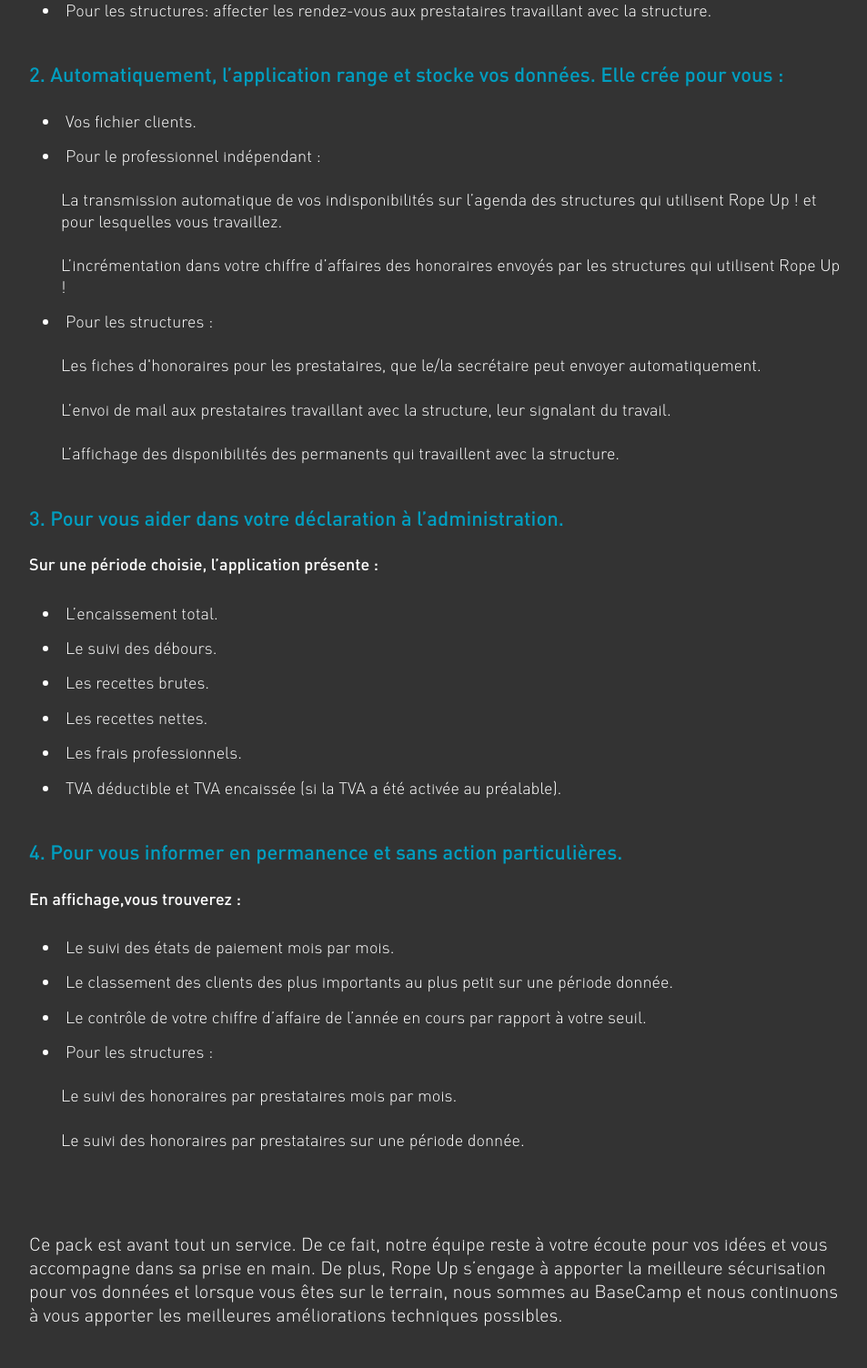
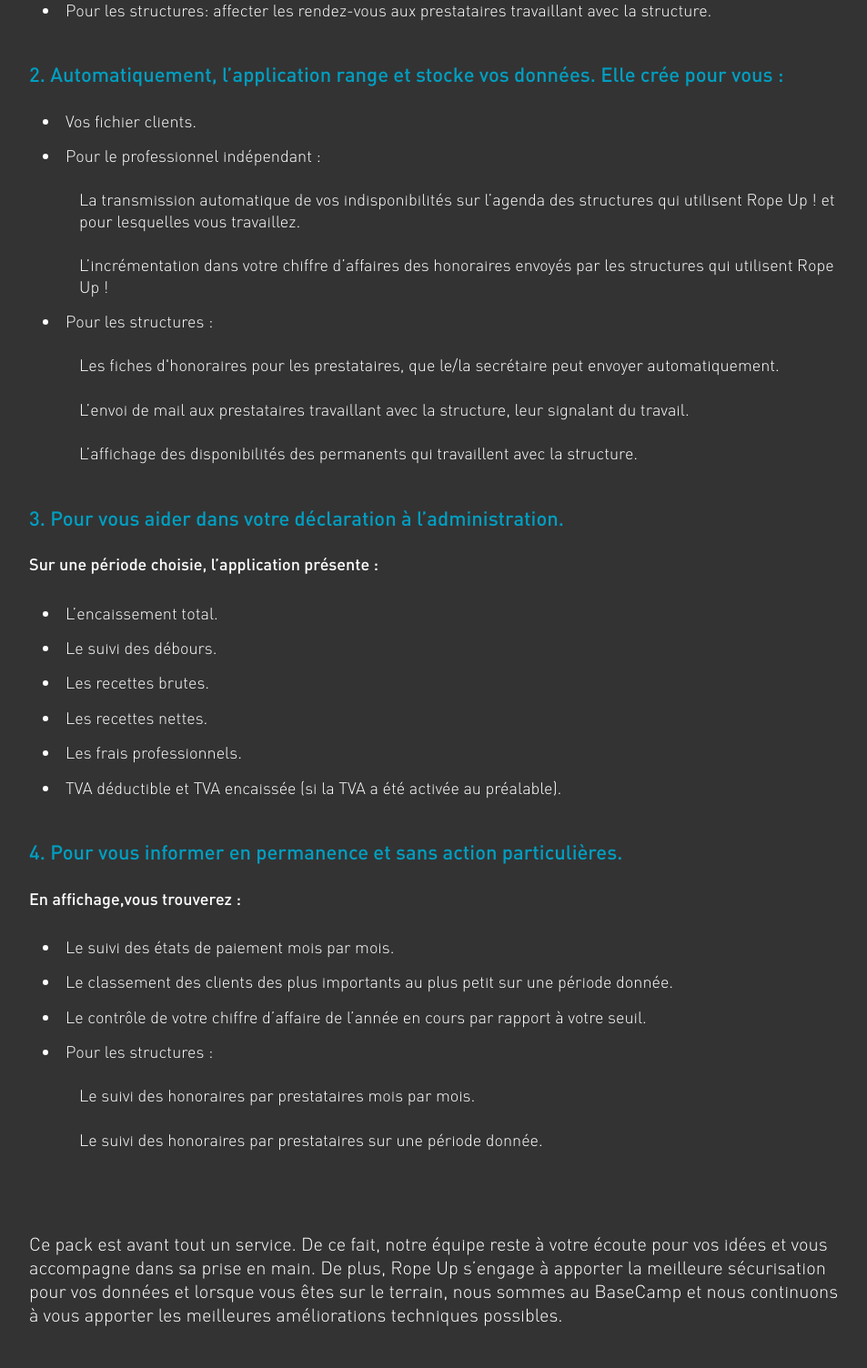
Before and after one commit to barberob/RopeUp, a PHP site: page /html/outdoor.php in a window 1280 px wide. Shown: the part 3183-4687 px from the top of the page at 91% size, without its empty margins (160-1113 px from the left). Run offline with PHP 8.4, Linux system fonts and the light colour scheme.

Commit message:
Update pack.css

```diff
--- a/css/pack.css
+++ b/css/pack.css
@@ -255,7 +255,7 @@ section#fonctionnalités ul.level_2 li
 {
 	font-family: 'DINPro_Light';
 	font-size: 18px;
-	margin-left: 20px;
+	margin-left: 40px;
 	margin-top: 25px;
 	list-style-type: none;
 }
```
